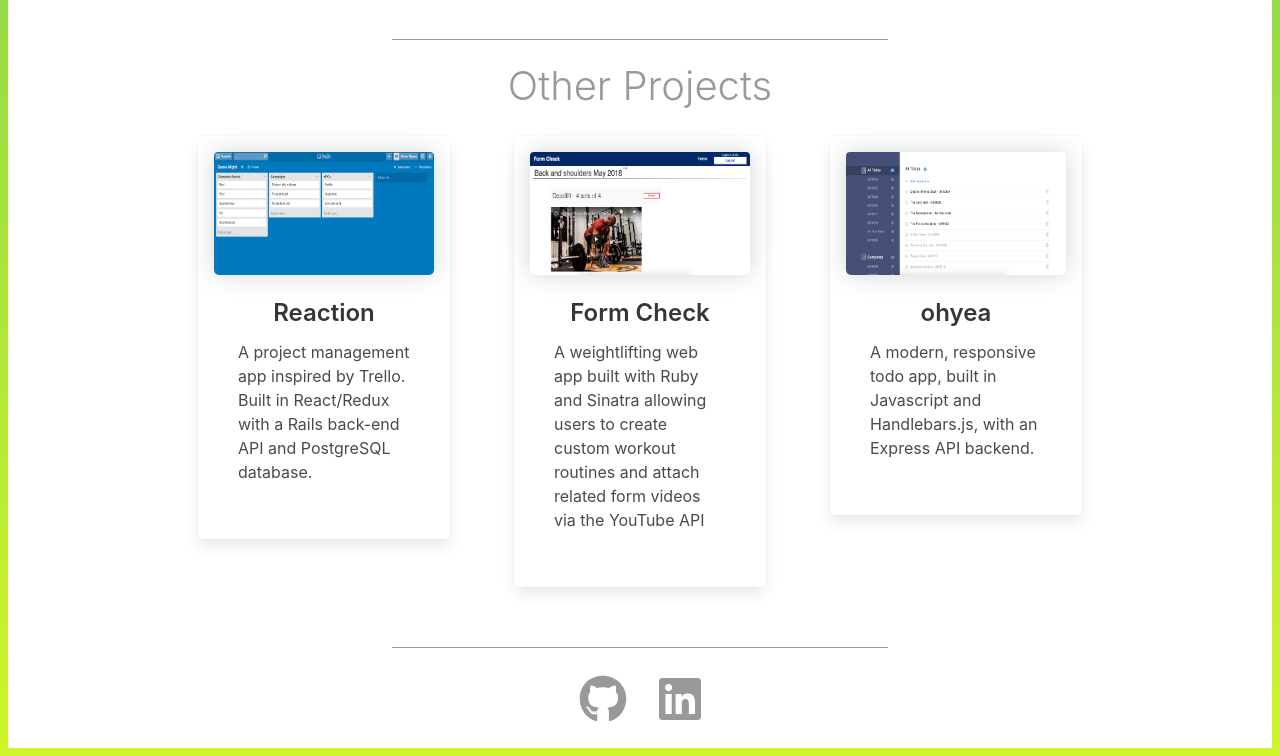
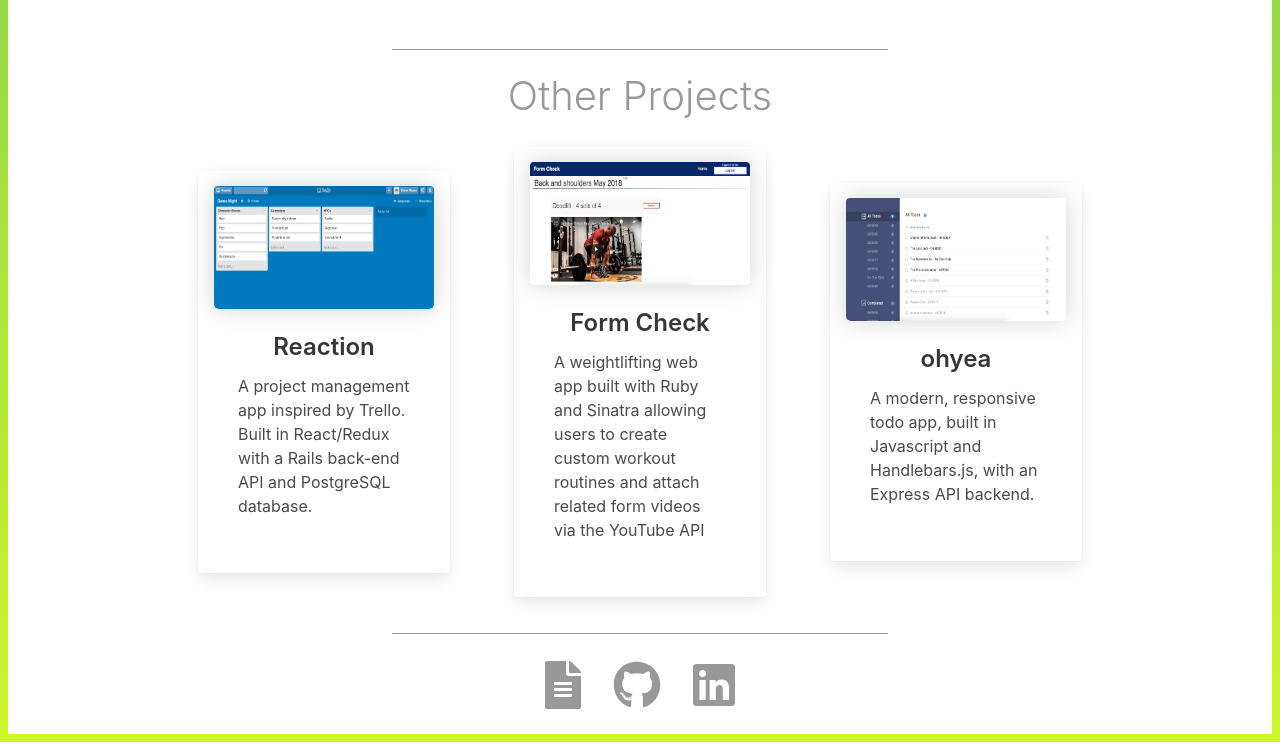
Before and after one commit to Uvacoder/port-maxhawkins, a plain HTML site: page index.html in a window 1280 px wide. Shown: the part 1470-2226 px from the top of the page. Drawn offline with nearby package versions, Linux system fonts and the light colour scheme.

Commit message:
update responsive project cards

```diff
--- a/index.html
+++ b/index.html
@@ -85,7 +85,7 @@
               <div class="level">
                 <a
                   href="https://bento-video.github.io"
-                  class="button is-medium level-item"
+                  class="button is-large level-item"
                   target="_blank"
                   >Read the Bento case study</a
                 >
@@ -108,9 +108,12 @@
         <hr />
         <section id="other_projects">
           <h1 class="is-size-2">Other Projects</h1>
-          <div class="columns">
+
+          <div class="columns is-centered is-vcentered is-desktop">
             <div class="column"></div>
-            <div class="column project is-3">
+            <div
+              class="column project is-one-quarter-desktop is-four-fifths-tablet"
+            >
               <div class="card">
                 <div class="card-image">
                   <figure class="image is-16by9">
@@ -129,7 +132,9 @@
                 </div>
               </div>
             </div>
-            <div class="column project is-3">
+            <div
+              class="column project is-one-quarter-desktop is-four-fifths-tablet"
+            >
               <div class="card">
                 <div class="card-image">
                   <figure class="image is-16by9">
@@ -148,7 +153,9 @@
                 </div>
               </div>
             </div>
-            <div class="column project is-3">
+            <div
+              class="column project is-one-quarter-desktop is-four-fifths-tablet"
+            >
               <div class="card">
                 <div class="card-image">
                   <figure class="image is-16by9">
@@ -174,6 +181,10 @@
         <hr />
         <div id="social-links" class="level">
           <span
+            ><a target="_blank" href="assets/Max_Hawkins_Resume.pdf"
+              ><i class="fas fa-file-alt"></i> </a
+          ></span>
+          <span
             ><a target="_blank" href="https://www.github.com/thinkybeast"
               ><i class="fab fa-github"></i> </a
           ></span>
--- a/styles.css
+++ b/styles.css
@@ -119,6 +119,7 @@ section {
   margin-bottom: 1.5rem;
   flex-direction: column;
   align-items: center;
+  margin: 0 auto;
 }
 
 .project > * {
@@ -161,3 +162,15 @@ footer {
     opacity: 1;
   }
 }
+
+/* .cardtest {
+  display: flex;
+  justify-content: space-around;
+  flex-wrap: wrap;
+}
+
+.card {
+  width: 25%;
+  min-width: 350px;
+  margin: 20px 20px 30px 10px;
+} */
```
Also changed, not shown: 2 other files.
